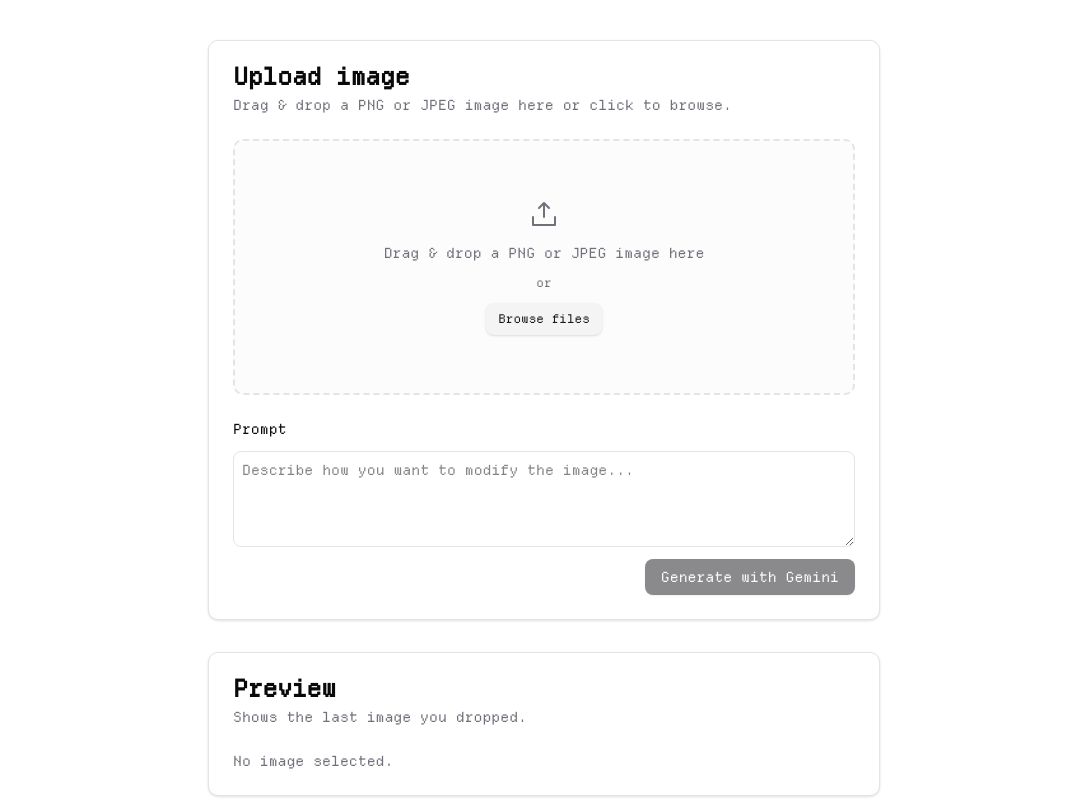
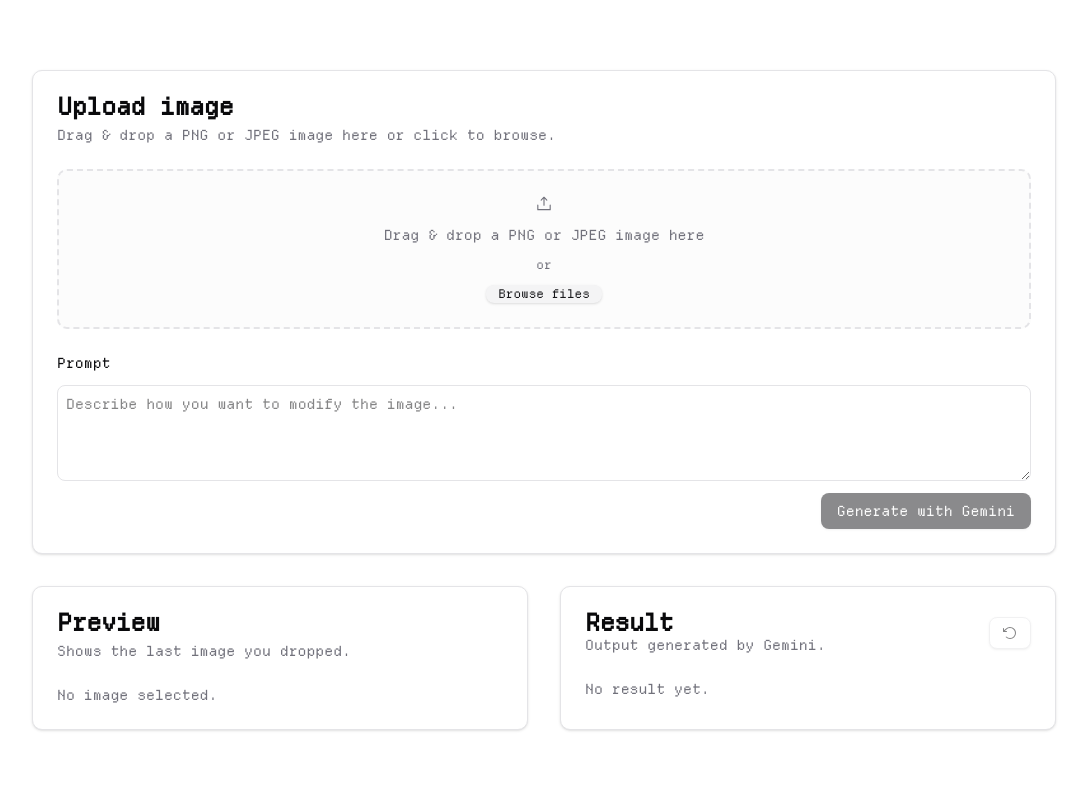
Before and after one commit to 0xblazeit/catflix, a Next.js app: page / in a window 1280 px wide. Shown: the top 800 px of the page, without its empty margins (96-1183 px from the left). Built offline with nearby package versions, Linux system fonts and the light colour scheme.

Commit message:
Update image-uploader.tsx

```diff
--- a/components/image-uploader.tsx
+++ b/components/image-uploader.tsx
@@ -127,7 +127,7 @@ export function ImageUploader() {
   }
 
   return (
-    <div className="w-full max-w-2xl space-y-8">
+    <div className="w-full max-w-5xl space-y-8">
       <Card>
         <CardHeader>
           <CardTitle>Upload image</CardTitle>
@@ -145,7 +145,7 @@ export function ImageUploader() {
               e.stopPropagation();
             }}
             onDrop={handleDrop}
-            className="relative flex h-64 w-full cursor-pointer flex-col items-center justify-center gap-3 rounded-lg border-2 border-dashed border-border bg-muted/30 p-10 text-center transition-colors hover:bg-muted/50"
+            className="relative flex h-40 w-full cursor-pointer flex-col items-center justify-center gap-3 rounded-lg border-2 border-dashed border-border bg-muted/30 p-6 text-center transition-colors hover:bg-muted/50"
           >
             <UploadSimple className="h-8 w-8 text-muted-foreground" />
             <div className="text-sm text-muted-foreground">Drag & drop a PNG or JPEG image here</div>
@@ -184,6 +184,7 @@ export function ImageUploader() {
         </CardContent>
       </Card>
 
+      <div className="grid grid-cols-1 gap-8 lg:grid-cols-2">
         <Card>
           <CardHeader>
             <CardTitle>Preview</CardTitle>
@@ -282,5 +283,6 @@ export function ImageUploader() {
           </CardContent>
         </Card>
       </div>
+    </div>
   );
 }
```
Lines whose indentation alone changed are shown as unchanged.
